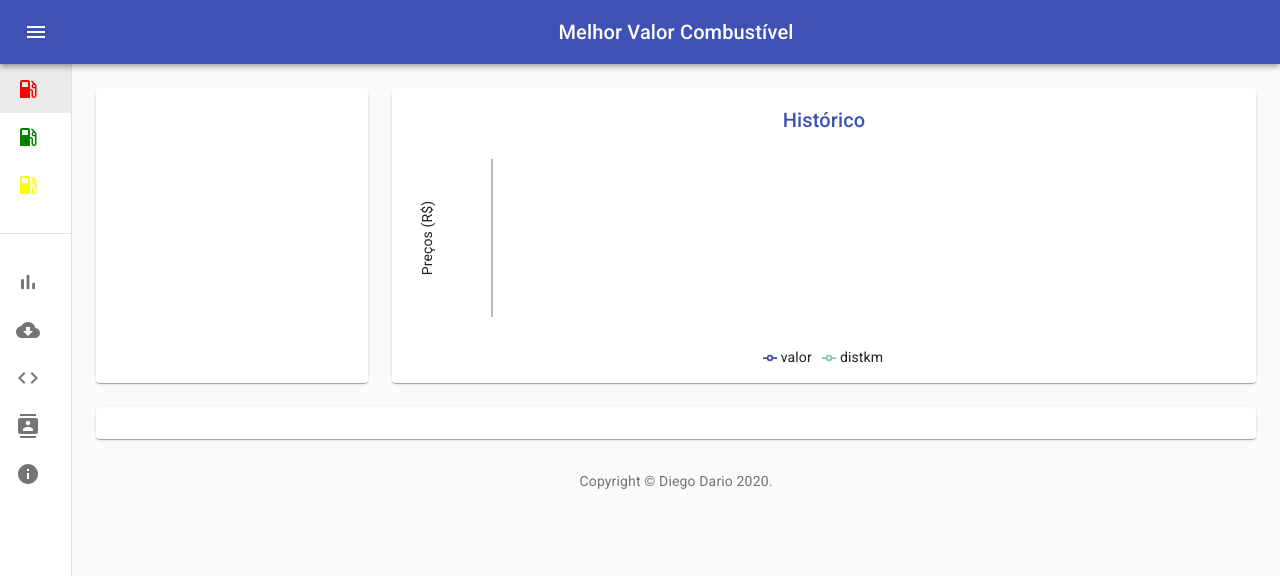
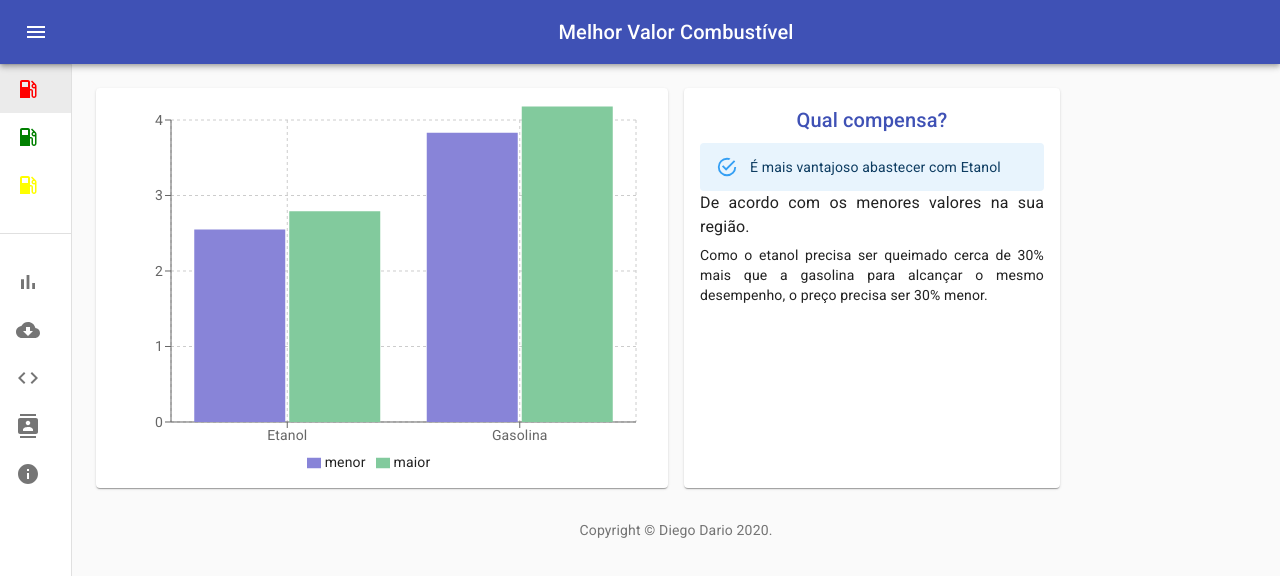
Before and after one commit to diegodario88/flexfuel, a React (Create React App) app: page /charts in a window 1280 px wide. Shown: the top 576 px of the page. Built offline with nearby package versions, Linux system fonts and the light colour scheme; no server answers.

Commit message:
feat: initial flex component

```diff
--- a/src/assets/styles/styles.jsx
+++ b/src/assets/styles/styles.jsx
@@ -84,6 +84,12 @@ export const useStyles = makeStyles((theme) => ({
       height: 295
     }
   },
+  fixedHeightFlex: {
+    height: 300,
+    [theme.breakpoints.up('md')]: {
+      height: 400
+    }
+  },
   salesContext: {
     flex: 1,
     height: 100
--- a/src/components/flex/flex.component.jsx
+++ b/src/components/flex/flex.component.jsx
@@ -5,33 +5,71 @@ import Box from '@material-ui/core/Box'
 import Container from '@material-ui/core/Container'
 import Grid from '@material-ui/core/Grid'
 import Paper from '@material-ui/core/Paper'
-import Chart from '../chart/chart.component'
 import Footer from '../footer/footer.component'
 import PropTypes from 'prop-types'
+import Alert from '@material-ui/lab/Alert'
 import { useStyles } from '../../assets/styles/styles'
+import { Typography } from '@material-ui/core'
+import {
+  ComposedChart, Bar, XAxis, YAxis, CartesianGrid, Tooltip, Legend, ResponsiveContainer
+} from 'recharts'
+import Title from '../title/title.component'
+
+const data = [
+  {
+    name: 'Etanol', menor: 2.55, maior: 2.79, media: 2.65
+  },
+  {
+    name: 'Gasolina', menor: 3.83, maior: 4.18, media: 3.98
+  }
+]
 
 export default function Flex({ products }) {
   const classes = useStyles()
 
-  const fixedHeightPaper = clsx(classes.paper, classes.fixedHeight)
-  const fixedMainHeightPaper = clsx(classes.paper, classes.fixedMainHeight)
+  const fixedHeightPaper = clsx(classes.paper, classes.fixedHeightFlex)
 
   return (
     <Container maxWidth="lg" className={classes.container}>
-      <Grid container spacing={3}>
-        <Grid item xs={12} md={4} lg={3}>
-          <Paper className={fixedMainHeightPaper}>
-
+      <Grid container spacing={2}>
+        <Grid item xs={12} md={8} lg={6}>
+          <Paper className={fixedHeightPaper}>
+            <ResponsiveContainer>
+              <ComposedChart
+                width={300}
+                height={300}
+                data={data}
+                margin={{
+                  top: 16,
+                  right: 16,
+                  bottom: 0,
+                  left: -1
+                }}
+              >
+                <CartesianGrid strokeDasharray="3 3" />
+                <XAxis dataKey="name" />
+                <YAxis dataKey="media"/>
+                <Tooltip />
+                <Legend />
+                <Bar dataKey="menor" fill="#8884d8" />
+                <Bar dataKey="maior" fill="#82ca9d" />
+              </ComposedChart>
+            </ResponsiveContainer>
           </Paper>
         </Grid>
-        <Grid item xs={12} md={8} lg={9}>
+        <Grid item xs={12} md={4} lg={4}>
           <Paper className={fixedHeightPaper}>
-            <Chart products={products} />
-          </Paper>
-        </Grid>
-        <Grid item xs={12}>
-          <Paper className={classes.paper}>
-
+            <Title> Qual compensa? </Title>
+            <Alert severity="success" color="info">
+            É mais vantajoso abastecer com {data[0].name}
+            </Alert>
+            <Typography align="justify" variant="body1" gutterBottom>
+  De acordo com os menores valores na sua região.
+            </Typography>
+            <Typography align="justify" variant="body2" gutterBottom>
+  Como o etanol precisa ser queimado cerca de 30% mais que a gasolina para alcançar o mesmo desempenho,
+  o preço precisa ser 30% menor.
+            </Typography>
           </Paper>
         </Grid>
       </Grid>
```
